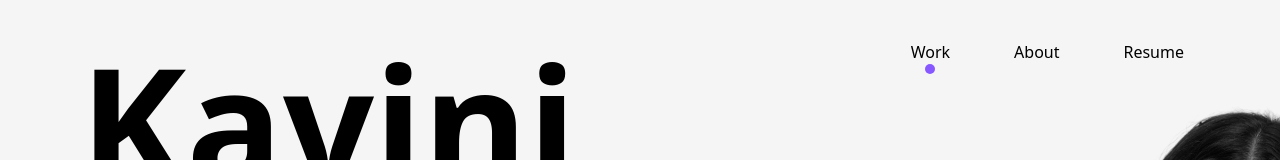
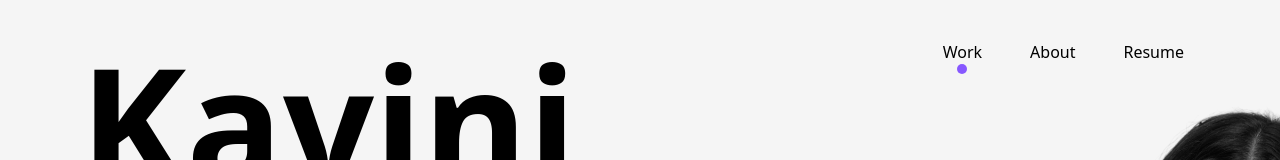
Before and after one commit to KaviniCN/Portfolio, a React (Create React App) app: page / in a window 1280 px wide. Shown: the top 160 px of the page. Built offline with nearby package versions, Linux system fonts and the light colour scheme.

Commit message:
latest latest working

```diff
--- a/package.json
+++ b/package.json
@@ -2,6 +2,7 @@
   "name": "portfolio",
   "version": "0.1.0",
   "private": true,
+  "homepage": ".",
   "dependencies": {
     "@emotion/react": "^11.11.1",
     "@emotion/styled": "^11.11.0",
--- a/src/components/Header.js
+++ b/src/components/Header.js
@@ -7,18 +7,24 @@ const Header = () => {
     <header className="">
       <nav className="text-cool-gray-100">
         <div className="flex font-sans font-normal text-base justify-center sm:justify-end mt-10 sm:gap-12 gap:6 sm:pr-20 mb-9 sm:mb-0">
-          {[
-            { label: "Work", route: "/" },
-            { label: "About", route: "/about" },
-            { label: "Resume", route: "/resume.pdf" },
-          ].map((item) => (
-            <Link to={item.route} className="mr-4 flex flex-col">
-              {item.label}
-              {item.route === location.pathname ? (
-                <div className="w-[10px] h-[10px] bg-[#8758FF] rounded-full m-auto" />
-              ) : null}
-            </Link>
-          ))}
+          <Link to="/">
+            Work
+            {location.pathname === "/" ? (
+              <div className="w-[10px] h-[10px] bg-[#8758FF] rounded-full m-auto" />
+            ) : null}
+          </Link>
+          <Link to="/about">
+            About
+            {location.pathname === "/about" ? (
+              <div className="w-[10px] h-[10px] bg-[#8758FF] rounded-full m-auto" />
+            ) : null}
+          </Link>
+          <a href="/resume.pdf" className="mr-4 flex flex-col">
+            Resume
+            {location.pathname === "/resume" ? (
+              <div className="w-[10px] h-[10px] bg-[#8758FF] rounded-full m-auto" />
+            ) : null}
+          </a>
         </div>
       </nav>
     </header>
--- a/src/index.js
+++ b/src/index.js
@@ -1,13 +1,36 @@
-import React from 'react';
-import ReactDOM from 'react-dom/client';
-import './index.css';
-import App from './App';
-import reportWebVitals from './reportWebVitals';
+import React from "react";
+import ReactDOM from "react-dom/client";
+import "./index.css";
+import reportWebVitals from "./reportWebVitals";
 
-const root = ReactDOM.createRoot(document.getElementById('root'));
+import Home from "./pages/Home";
+import SFA from "./pages/SFA";
+import About from "./pages/About";
+import {
+  createBrowserRouter,
+  createRoutesFromElements,
+  Route,
+  RouterProvider,
+} from "react-router-dom";
+// import Contact from "./Contact"
+// import Layout from "./components/Layout";
+
+const router = createBrowserRouter(
+  createRoutesFromElements(
+    <>
+      <Route path="/" element={<Home />}></Route>
+      <Route path="/about" element={<About />} />
+      <Route path="/case-study">
+        <Route path="sfa" element={<SFA />} />
+      </Route>
+    </>
+  )
+);
+
+const root = ReactDOM.createRoot(document.getElementById("root"));
 root.render(
   <React.StrictMode>
-    <App />
+    <RouterProvider router={router} />
   </React.StrictMode>
 );
 
```
Also changed, not shown: 11 other files (tests, documents, lock files or other folders).
